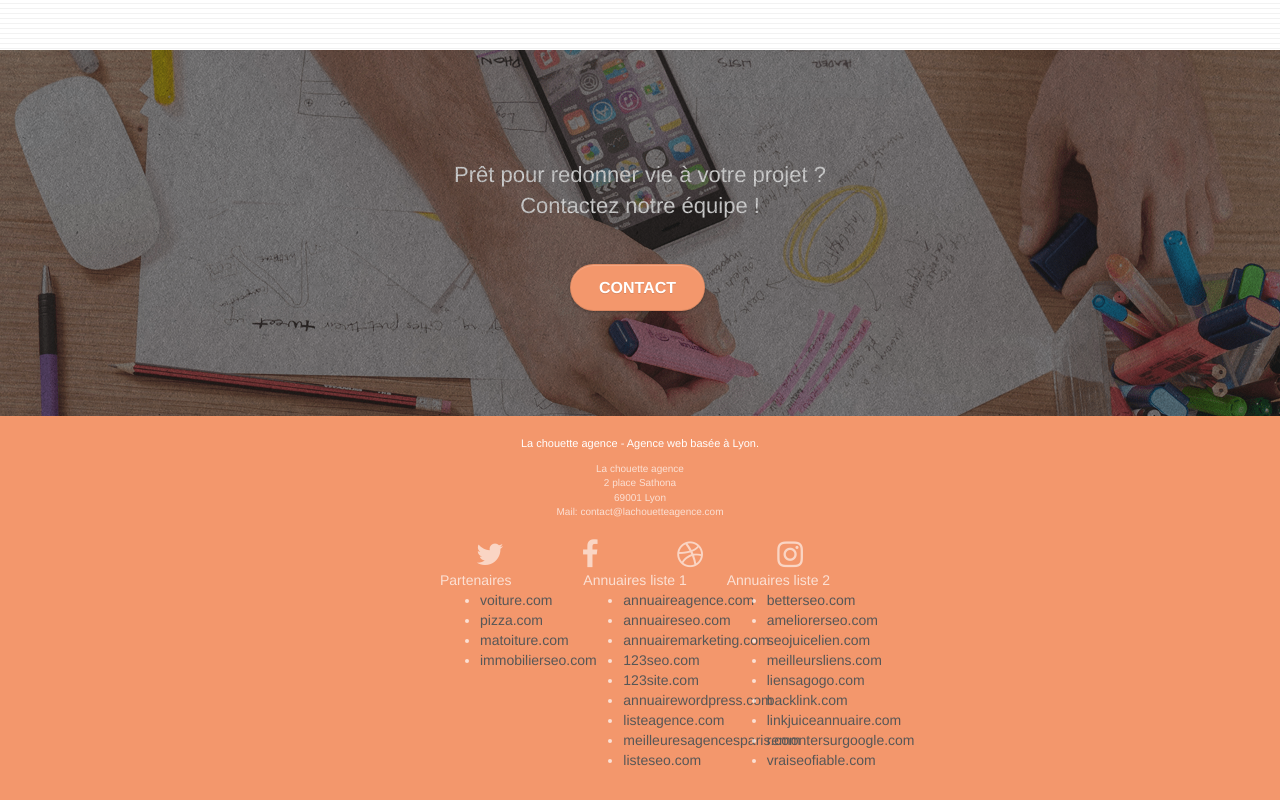
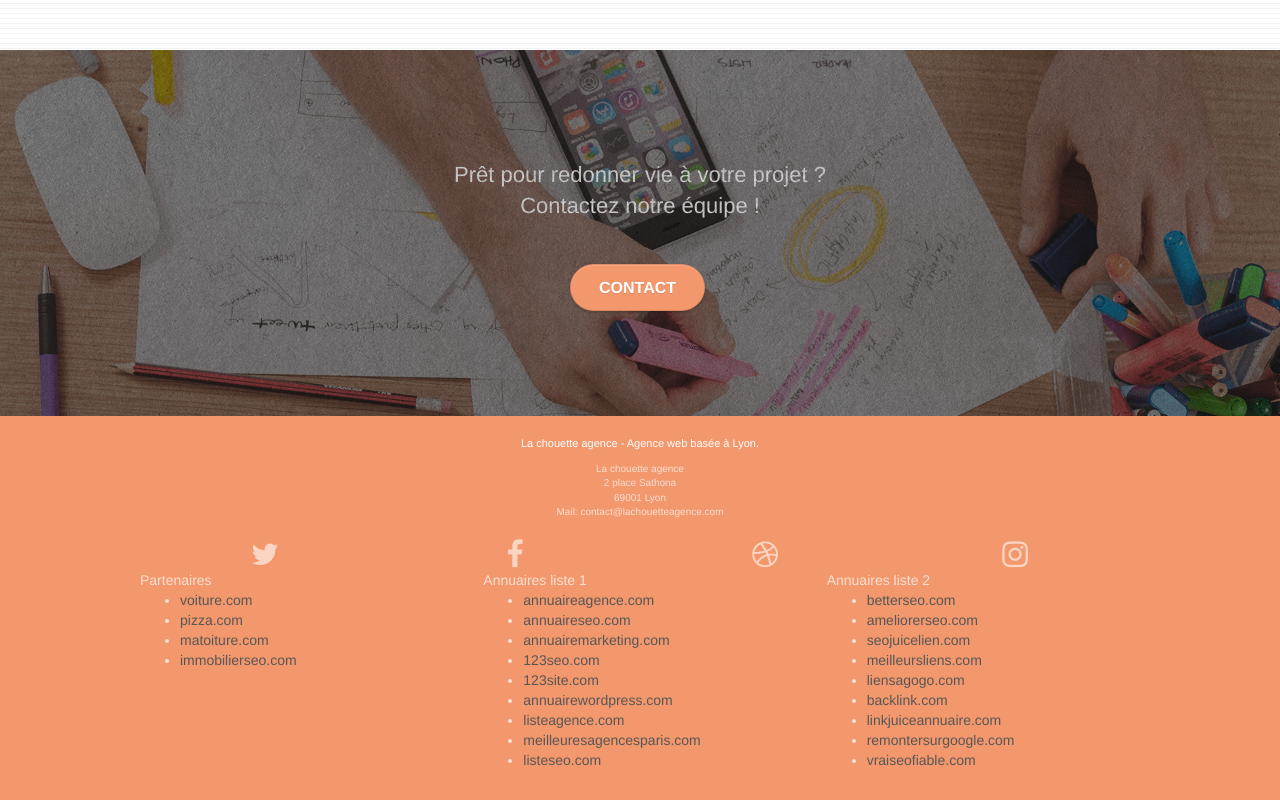
Before and after one commit to GuillaumeRossinot/Lachouetteagence, a plain HTML site: page index.html in a window 1280 px wide. Shown: the part 2884-3684 px from the top of the page. Drawn offline with Linux system fonts and the light colour scheme.

Commit message:
-Test correction boutton social

```diff
--- a/index.html
+++ b/index.html
@@ -301,22 +301,25 @@
 						<div class="row row-no-gutters social">
 							<div class="col-sm-3">
 								<div class="text-center">
-									<a class="social" href="index.html"><span class="fa fa-twitter icon-md"></span></a>
+									<a class="socialmedia" href="index.html"><span
+											class="fa fa-twitter icon-md"></span></a>
 								</div>
 							</div>
 							<div class="col-sm-3">
 								<div class="text-center">
-									<a class="social" href="index.html"><span class="fa fa-facebook icon-md"></span></a>
+									<a class="socialmedia" href="index.html"><span
+											class="fa fa-facebook icon-md"></span></a>
 								</div>
 							</div>
 							<div class="col-sm-3">
 								<div class="text-center">
-									<a class="social" href="index.html"><span class="fa fa-dribbble icon-md"></span></a>
+									<a class="socialmedia" href="index.html"><span
+											class="fa fa-dribbble icon-md"></span></a>
 								</div>
 							</div>
 							<div class="col-sm-3">
 								<div class="text-center">
-									<a class="social" href="index.html"><span
+									<a class="socialmedia" href="index.html"><span
 											class="fa fa-instagram icon-md"></span></a>
 								</div>
 							</div>
--- a/style.css
+++ b/style.css
@@ -706,7 +706,7 @@ p {
     font-weight: 700;
 }
 
-.social {
+.socialmedia {
     max-width: 400px;
     margin: auto auto auto auto;
 }
```
